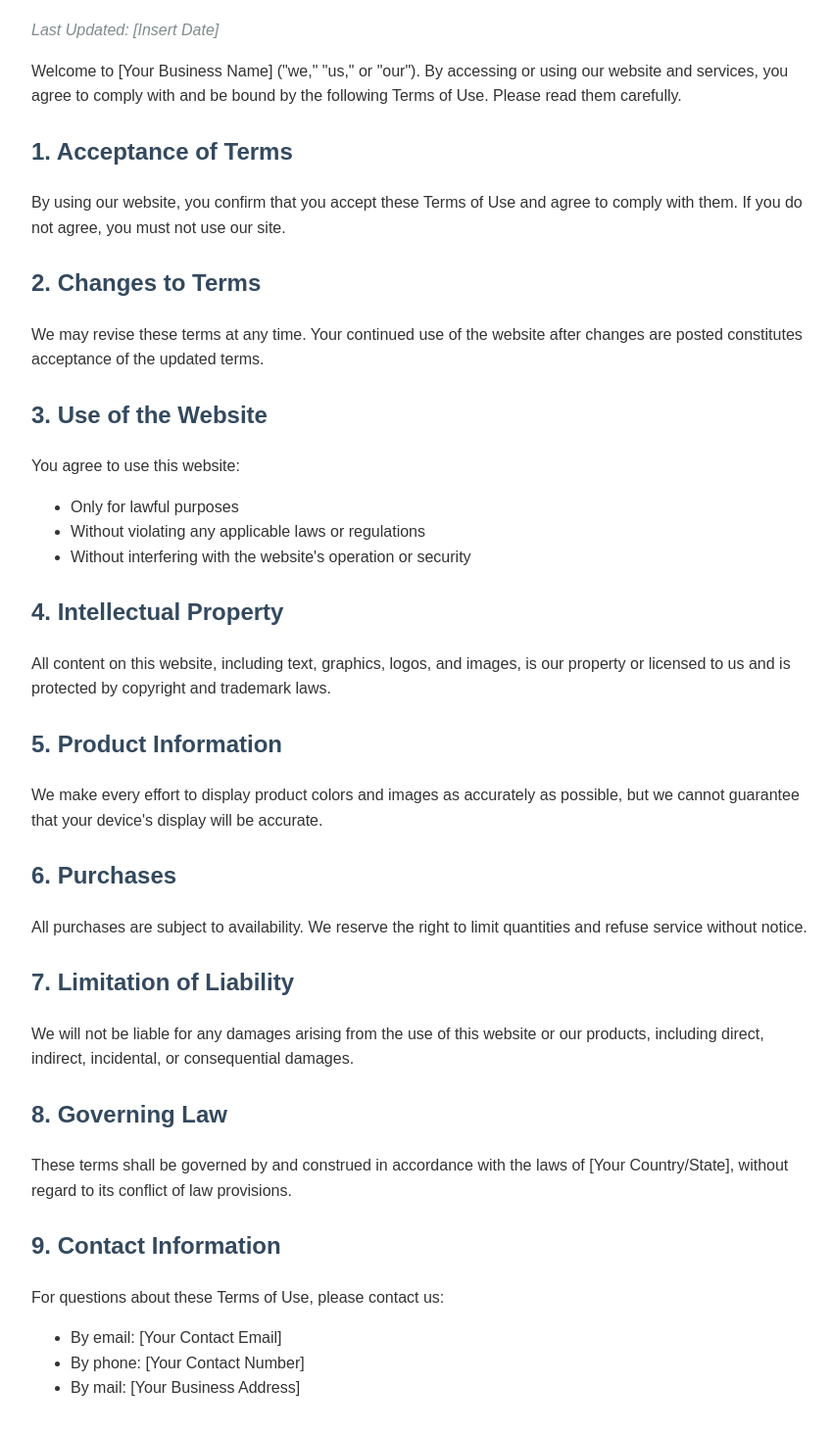
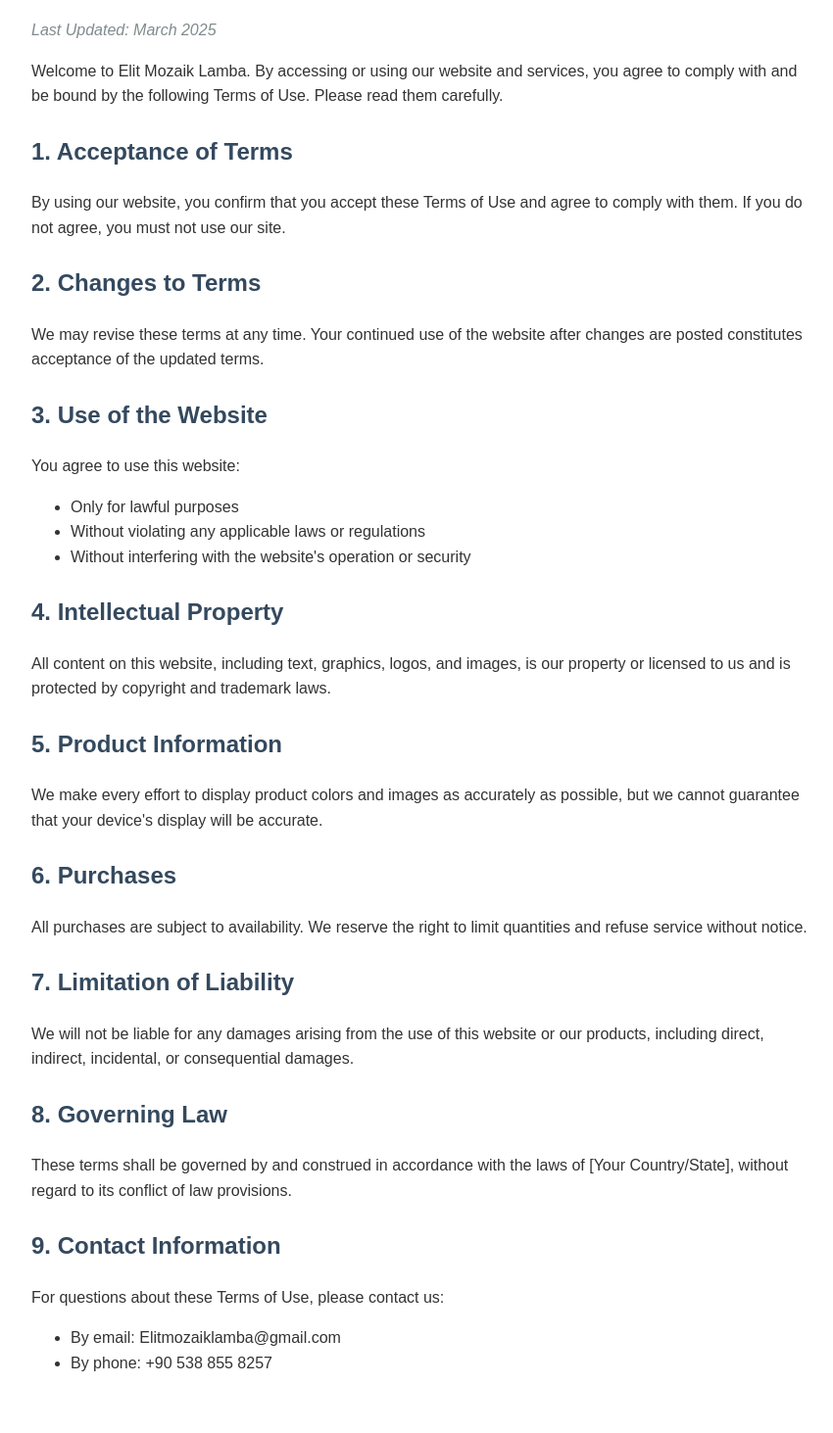
Before and after one commit to ElitMozaikLamba/Lamba, a plain HTML site: page Terms.html in a window 1280 px wide. Shown: the part 107-1570 px from the top of the page at 98% size, without its empty margins (208-1058 px from the left). After the commit the page ends 1546 px from the top, so only its background shows below. Drawn offline with Linux system fonts and the light colour scheme.

Commit message:
Update Terms.html

```diff
--- a/Terms.html
+++ b/Terms.html
@@ -33,9 +33,9 @@
 </head>
 <body>
     <h1>Terms of Use</h1>
-    <p class="last-updated">Last Updated: [Insert Date]</p>
+    <p class="last-updated">Last Updated: March 2025</p>
 
-    <p>Welcome to [Your Business Name] ("we," "us," or "our"). By accessing or using our website and services, you agree to comply with and be bound by the following Terms of Use. Please read them carefully.</p>
+    <p>Welcome to Elit Mozaik Lamba. By accessing or using our website and services, you agree to comply with and be bound by the following Terms of Use. Please read them carefully.</p>
 
     <h2>1. Acceptance of Terms</h2>
     <p>By using our website, you confirm that you accept these Terms of Use and agree to comply with them. If you do not agree, you must not use our site.</p>
@@ -69,9 +69,8 @@
     <h2>9. Contact Information</h2>
     <p>For questions about these Terms of Use, please contact us:</p>
     <ul>
-        <li>By email: [Your Contact Email]</li>
-        <li>By phone: [Your Contact Number]</li>
-        <li>By mail: [Your Business Address]</li>
+           <li>By email: Elitmozaiklamba@gmail.com</li>
+        <li>By phone: +90 538 855 8257 </li>
     </ul>
 </body>
 </html>
```
